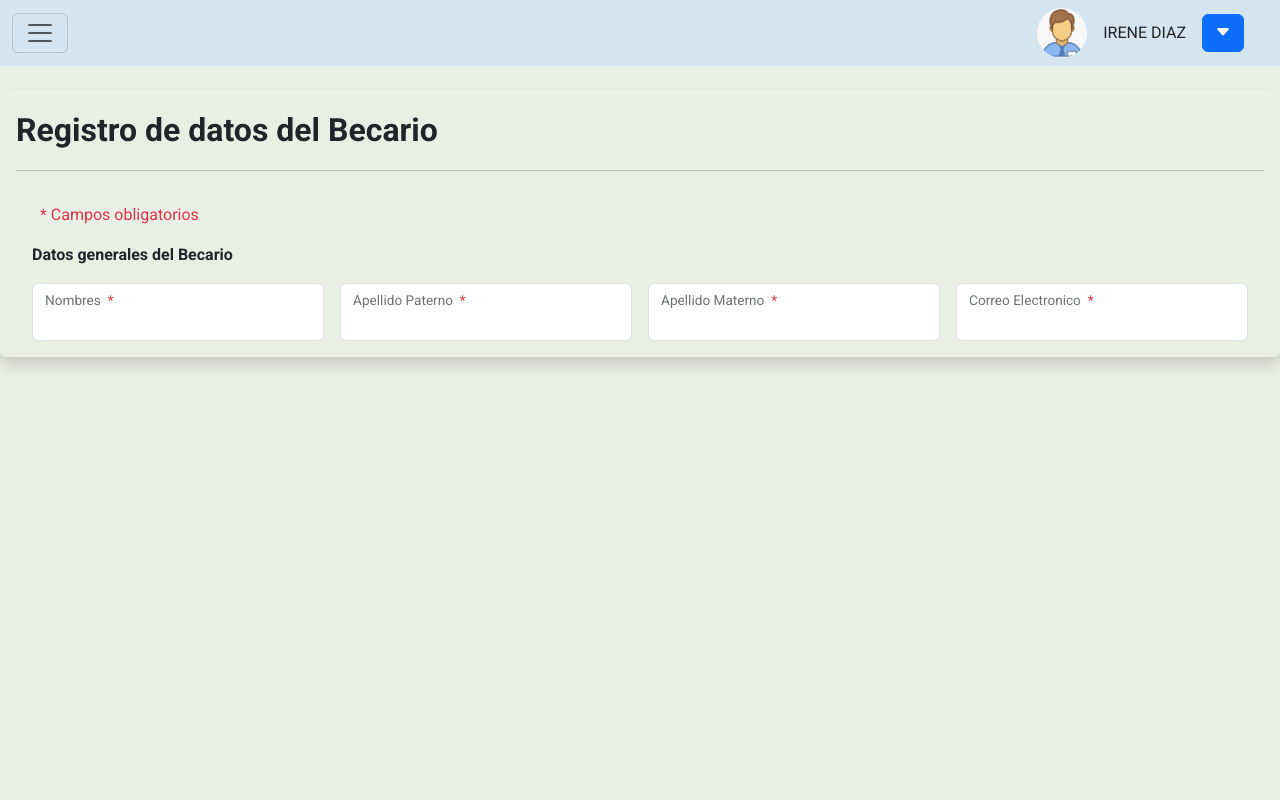
After one commit to IreneDiazP/database, a Django app: a page that uses Sicotec/core/templates/core/base.html in a window 1280 px wide. The commit adds this page. Run offline with Django 4.2, Linux system fonts and the light colour scheme; some libraries are stand-ins or nearby versions.

Commit message:
avance en diseño de agregar becario

```diff
--- a/Sicotec/Sicotec/settings.py
+++ b/Sicotec/Sicotec/settings.py
@@ -37,7 +37,9 @@ INSTALLED_APPS = [
     'django.contrib.sessions',
     'django.contrib.messages',
     'django.contrib.staticfiles',
-    'core'
+    'core',
+    'becarios',
+    'proyectos',
 ]
 
 MIDDLEWARE = [
--- a/Sicotec/Sicotec/urls.py
+++ b/Sicotec/Sicotec/urls.py
@@ -19,7 +19,8 @@ from django.urls import path,include
 
 urlpatterns = [
     path('', include('core.urls')),
-
+    path('becario/', include('becarios.urls')),
     # Path del Admin
     path('admin/', admin.site.urls),
+
 ]
--- /dev/null
+++ b/Sicotec/becarios/templates/becarios/nuevobecario.html
@@ -0,0 +1,120 @@
+{% extends "core/base.html" %} {% load static %} {% block title %}NUevo
+Becario{% endblock title %}Nuevo Becario {% block contenido %}
+<div class="main-content d-flex flex-column py-0 mb-md-5 mb-3">
+  <div
+    class="formulario d-flex flex-column gap-4 mt-4 align-self-center p-0 mb-md-0 mb-5"
+  >
+    {% if mensaje_error %}
+    <p style="color: red">{{ mensaje_error }}</p>
+    {% endif %}
+    <div>
+      <form
+        action="#"
+        id="formAgregarBecario"
+        class="shadow px-3 py-3 rounded"
+        method="POST"
+      >
+        {% csrf_token %}
+        <div class="d-flex gap-3 flex-column">
+          <div class="col-12">
+            <span class="fs-2 fw-semibold d-md-block d-none"
+              >Registro de datos del Becario</span
+            >
+            <span class="fs-5 fw-semibold d-md-none d-block text-center"
+              >Registro de datos del Becario</span
+            >
+            <hr />
+            <div class="row px-3">
+              <div
+                id="alerta"
+                class="alert alert-danger mb-0"
+                style="display: none"
+                role="alert"
+              >
+                Solo se permiten 30 caracteres como máximo en el campo de
+                Teléfono.
+              </div>
+            </div>
+          </div>
+          <!--formulario de ingreso datos-->
+          <div class="row g-3 px-3">
+            <!-- Aviso de campos obligatorios  -->
+            <div class="d-flex">
+              <span class="text-danger ms-2">* Campos obligatorios</span>
+            </div>
+            <span class="fw-bold fs-6">Datos generales del Becario</span>
+
+            <div class="col-md-3">
+              <div class="form-floating">
+                <input type="hidden" id="txtidBecario" />
+                <input
+                  type="text"
+                  class="form-control"
+                  id="txtNombreBecario"
+                  name="txtNombreBecario"
+                  required
+                  maxlength="150"
+                />
+                <label for="txtNombreBecario"
+                  >Nombres<span class="text-danger ms-2">*</span></label
+                >
+              </div>
+            </div>
+
+            <div class="col-md-3">
+              <div class="form-floating">
+                <input type="hidden" id="txtidApellidoPaterno" />
+                <input
+                  type="text"
+                  class="form-control"
+                  id="txtApellidoPaterno"
+                  name="txtApellidoPaterno"
+                  required
+                  maxlength="150"
+                />
+                <label for="txtApellidoPaterno"
+                  >Apellido Paterno<span class="text-danger ms-2">*</span></label
+                >
+              </div>
+            </div>
+            <!--sdsds-->
+            <div class="col-md-3">
+              <div class="form-floating">
+                <input type="hidden" id="txtidApellidoMaterno" />
+                <input
+                  type="text"
+                  class="form-control"
+                  id="txtApellidoMaterno"
+                  name="txtApellidoMaterno"
+                  required
+                  maxlength="150"
+                />
+                <label for="txtApellidoMaterno"
+                  >Apellido Materno<span class="text-danger ms-2">*</span></label
+                >
+              </div>
+            </div>
+            <!--sdsds-->
+            <div class="col-md-3">
+              <div class="form-floating">
+                <input type="hidden" id="txtidCorreo" />
+                <input
+                  type="email"
+                  class="form-control"
+                  id="txtCorreo"
+                  name="txtCorreo"
+                  required
+                  maxlength="150"
+                />
+                <label for="txtCorreo"
+                  >Correo Electronico<span class="text-danger ms-2">*</span></label
+                >
+              </div>
+            </div>
+          </div>
+        </div>
+      </form>
+    </div>
+  </div>
+</div>
+{% endblock contenido %}
--- /dev/null
+++ b/Sicotec/becarios/urls.py
@@ -0,0 +1,5 @@
+from django.urls import path
+from . import views
+urlpatterns = [
+    path('añadirnuevo/',views.nuevobecario, name='nuevoBecario')
+]
--- a/Sicotec/becarios/views.py
+++ b/Sicotec/becarios/views.py
@@ -1,3 +1,6 @@
 from django.shortcuts import render
 
 # Create your views here.
+def nuevobecario(request):
+    print('hola')
+    return render(request,'becarios/nuevobecario.html')
--- a/Sicotec/core/templates/core/base.html
+++ b/Sicotec/core/templates/core/base.html
@@ -20,7 +20,7 @@
     />
 
     <!--css personalizado-->
-    <link rel="stylesheet" href="{% static 'core/css/index.css' %}">
+    <link rel="stylesheet" href="{% static 'core/css/index.css' %}" />
 
     <!-- jquery -->
     <script src="https://ajax.googleapis.com/ajax/libs/jquery/3.6.4/jquery.min.js"></script>
@@ -28,7 +28,7 @@
     <!--block head para agregar mas -->
     {% block head %} {% endblock %}
   </head>
-  <body >
+  <body>
     <header>
       <nav
         class="navbar navbar-expand-lg"
@@ -48,8 +48,12 @@
               <span class="navbar-toggler-icon"></span></button
           ></a>
           <div class="d-flex gap-3 align-items-center">
-            <img src="{% static 'core/images/login.png' %}" alt="" class="img-login rounded-circle" />
-            <p class="mb-0">IRENDE DIAZ</p>
+            <img
+              src="{% static 'core/images/login.png' %}"
+              alt=""
+              class="img-login rounded-circle"
+            />
+            <p class="mb-0">IRENE DIAZ</p>
             <div class="dropdown me-4">
               <button
                 class="btn btn-primary"
@@ -87,12 +91,13 @@
         aria-labelledby="offcanvasScrollingLabel"
       >
         <div class="offcanvas-header">
+          <a href="{% url 'home' %}">
             <img
               src="{% static 'core/images/ipen-logo-png.png' %}"
               class="offcanvas-title img-canvas-logo"
               id="offcanvasScrollingLabel"
               alt=""
-          />
+          /></a>
 
           <button
             type="button"
@@ -131,7 +136,7 @@
                       <a
                         id="nuevoBecario"
                         class="link-light link-opacity-75 link-opacity-100-hover link-offset-2 link-underline link-underline-opacity-0"
-                        href="#"
+                        href="{% url 'nuevoBecario' %}"
                       >
                         <i class="nav-link__icon bi bi-plus fs-5"></i> Añadir
                         becario
--- a/Sicotec/core/templates/core/home.html
+++ b/Sicotec/core/templates/core/home.html
@@ -18,7 +18,7 @@
       <h1 class="fw-bold fs-2 pt-4 pb-4 ms-md-4 text-center">
         ¡BIENVENIDO
         <br>
-        IRENDE DIAZ !
+        IRENE DIAZ !
       </h1>
       <p class="ms-md-4 p-2 p-md-4 text-justify">
         ¡Bienvenido a nuestro sistema de gestión de proyectos!
--- a/Sicotec/core/urls.py
+++ b/Sicotec/core/urls.py
@@ -3,5 +3,5 @@ from .import views
 
 urlpatterns = [
     path('',views.login_view, name='login'),
-    path('home', views.home, name = "home"),
+    path('home/', views.home, name = "home"),
 ]
```
Lines whose indentation alone changed are shown as unchanged.
